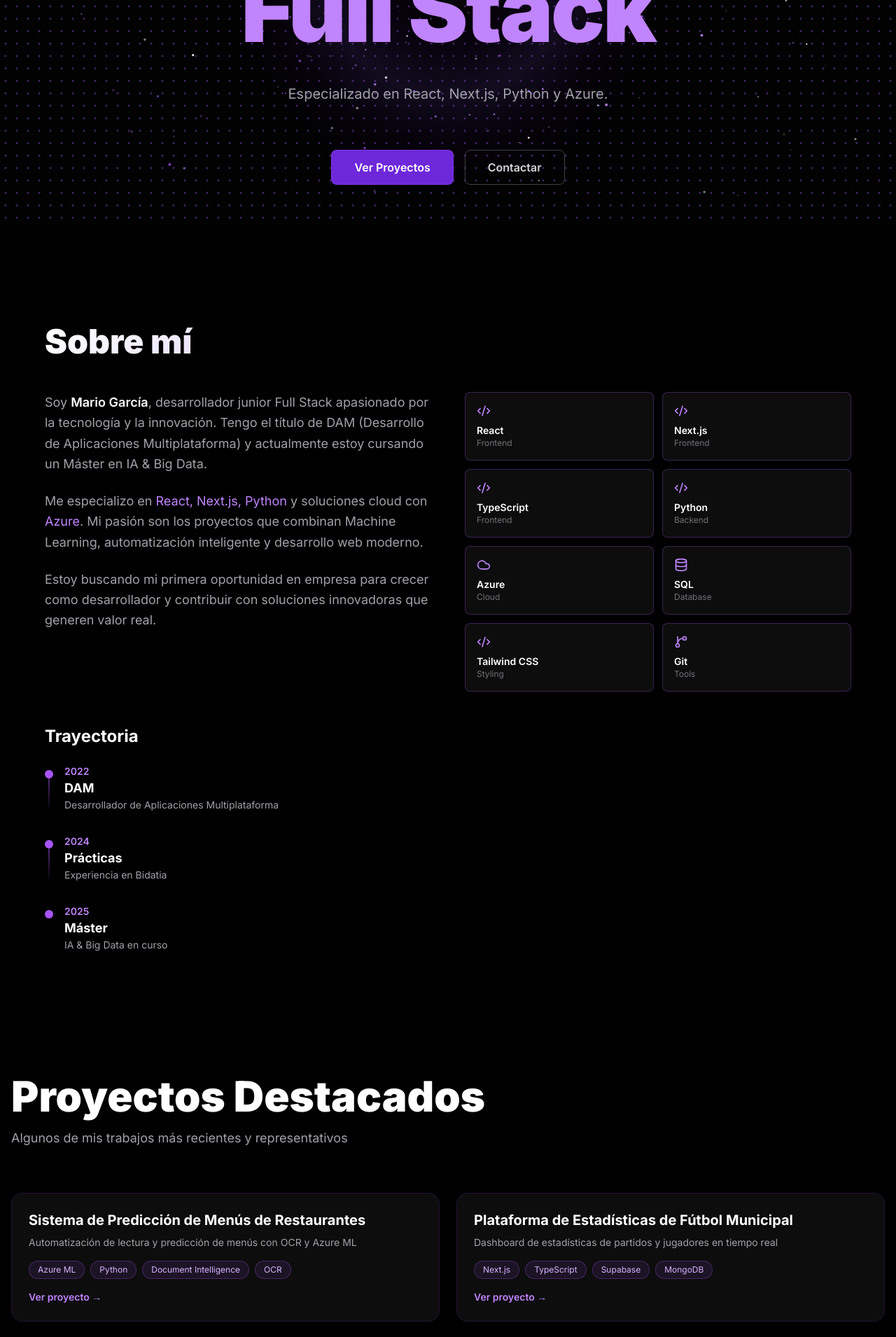
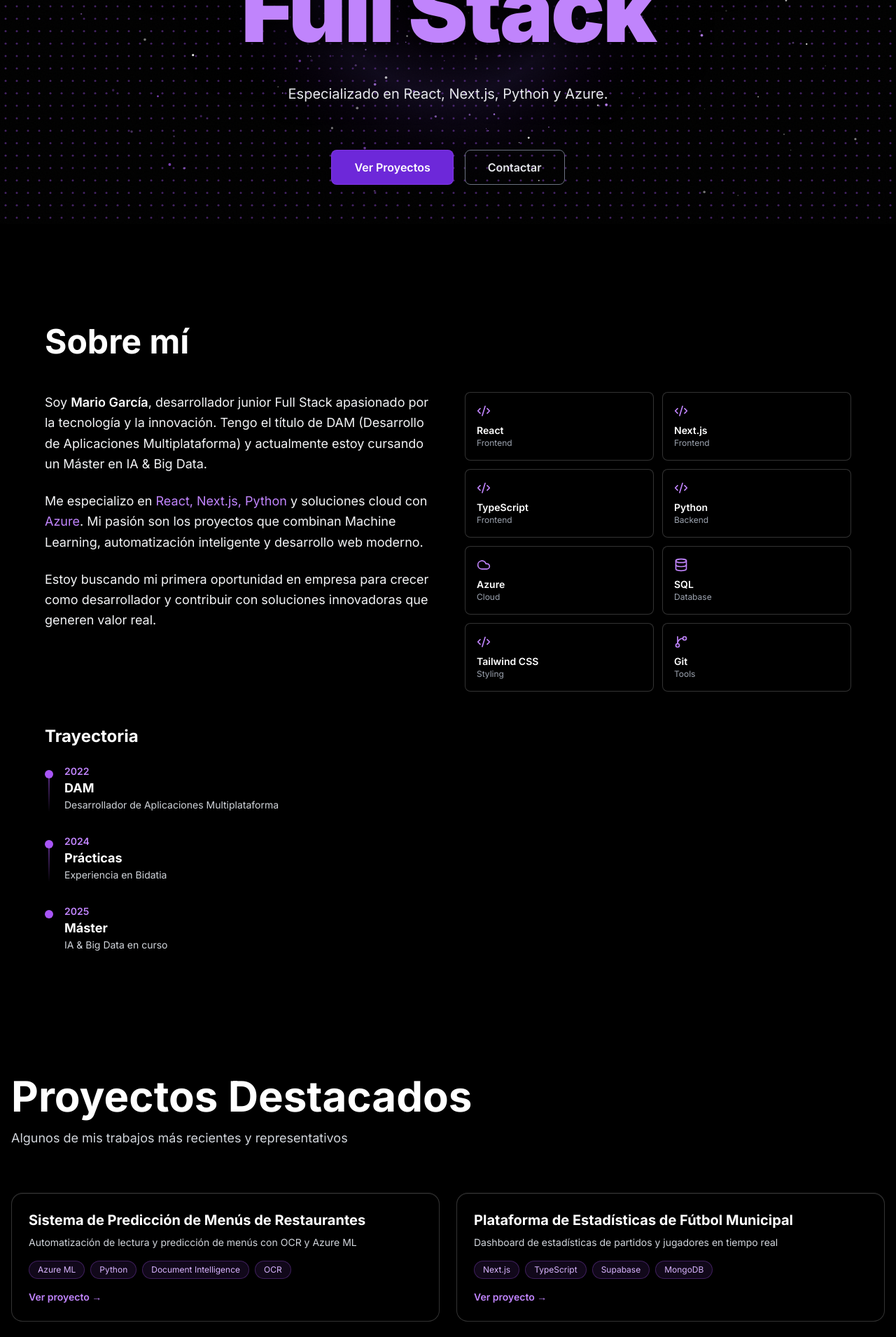
Before and after one commit to Mariioogrciia/portafolio, a Next.js app: page / in a window 1280 px wide. Shown: the part 480-2390 px from the top of the page at 70% size. Built offline with nearby package versions, Linux system fonts and the light colour scheme.

Commit message:
Mejora de fondo

```diff
--- a/app/components/AboutSection.tsx
+++ b/app/components/AboutSection.tsx
@@ -44,6 +44,7 @@ export function AboutSection() {
 
   return (
     <section id="about" className="relative w-full py-20 px-4 bg-transparent">
+      <div className="absolute inset-0 bg-black/30 backdrop-blur-[2px] -z-10 rounded-none" />
       <div className="max-w-6xl mx-auto">
         <motion.div
           className="space-y-12"
@@ -55,13 +56,8 @@ export function AboutSection() {
           {/* Header */}
           <motion.h2
             variants={itemVariants}
-            className="text-4xl md:text-5xl font-black"
-            style={{
-              background: 'linear-gradient(135deg, #ffffff 0%, #a78bfa 100%)',
-              WebkitBackgroundClip: 'text',
-              WebkitTextFillColor: 'transparent',
-              backgroundClip: 'text',
-            }}
+            className="text-4xl md:text-5xl font-bold text-white"
+            style={{ textShadow: "0 0 40px rgba(0,0,0,0.8)" }}
           >
             Sobre mí
           </motion.h2>
@@ -72,21 +68,21 @@ export function AboutSection() {
             <div className="space-y-6">
               <motion.p
                 variants={itemVariants}
-                className="text-zinc-400 text-lg leading-relaxed"
+                className="text-gray-100 text-lg leading-relaxed"
               >
                 Soy <span className="text-white font-semibold">Mario García</span>, desarrollador junior Full Stack apasionado por la tecnología y la innovación. Tengo el título de DAM (Desarrollo de Aplicaciones Multiplataforma) y actualmente estoy cursando un Máster en IA & Big Data.
               </motion.p>
 
               <motion.p
                 variants={itemVariants}
-                className="text-zinc-400 text-lg leading-relaxed"
+                className="text-gray-100 text-lg leading-relaxed"
               >
                 Me especializo en <span className="text-purple-400">React, Next.js, Python</span> y soluciones cloud con <span className="text-purple-400">Azure</span>. Mi pasión son los proyectos que combinan Machine Learning, automatización inteligente y desarrollo web moderno.
               </motion.p>
 
               <motion.p
                 variants={itemVariants}
-                className="text-zinc-400 text-lg leading-relaxed"
+                className="text-gray-100 text-lg leading-relaxed"
               >
                 Estoy buscando mi primera oportunidad en empresa para crecer como desarrollador y contribuir con soluciones innovadoras que generen valor real.
               </motion.p>
@@ -102,12 +98,12 @@ export function AboutSection() {
                 return (
                   <motion.div
                     key={skill.name}
-                    className="p-4 rounded-lg bg-white/5 border border-purple-500/30 hover:border-purple-400 hover:bg-white/10 transition-all duration-300 group"
+                    className="p-4 rounded-lg bg-black/70 backdrop-blur-md border border-white/20 hover:border-purple-400 hover:bg-black/80 transition-all duration-300 group"
                     whileHover={{ y: -2, boxShadow: '0 0 20px rgba(168, 85, 247, 0.1)' }}
                   >
                     <Icon className="w-5 h-5 text-purple-400 mb-2 group-hover:scale-110 transition-transform" />
                     <p className="text-sm font-semibold text-white">{skill.name}</p>
-                    <p className="text-xs text-zinc-500">{skill.category}</p>
+                    <p className="text-xs text-gray-400">{skill.category}</p>
                   </motion.div>
                 )
               })}
@@ -138,7 +134,7 @@ export function AboutSection() {
                   <div className="pb-4">
                     <p className="text-sm font-semibold text-purple-400">{item.year}</p>
                     <p className="text-lg font-bold text-white">{item.title}</p>
-                    <p className="text-sm text-zinc-400">{item.description}</p>
+                    <p className="text-sm text-gray-300">{item.description}</p>
                   </div>
                 </motion.div>
               ))}
--- a/app/components/Footer.tsx
+++ b/app/components/Footer.tsx
@@ -36,7 +36,7 @@ export function Footer() {
           {/* Main text */}
           <motion.p
             variants={itemVariants}
-            className="text-center text-zinc-400 text-sm"
+            className="text-center text-gray-300 text-sm"
           >
             Mario García © {currentYear} · Hecho con Next.js y{' '}
             <span className="text-amber-600">☕</span>
@@ -51,7 +51,7 @@ export function Footer() {
               href="https://github.com/Mariioogrciia"
               target="_blank"
               rel="noopener noreferrer"
-              className="text-zinc-400 hover:text-purple-400 transition-colors duration-300 focus-visible:outline-2 focus-visible:outline-purple-500 rounded-lg p-2"
+              className="text-gray-300 hover:text-purple-400 transition-colors duration-300 focus-visible:outline-2 focus-visible:outline-purple-500 rounded-lg p-2"
               aria-label="GitHub"
               whileHover={{ scale: 1.2 }}
               whileTap={{ scale: 0.95 }}
@@ -63,7 +63,7 @@ export function Footer() {
               href="https://linkedin.com/in/mario-garcía"
               target="_blank"
               rel="noopener noreferrer"
-              className="text-zinc-400 hover:text-blue-400 transition-colors duration-300 focus-visible:outline-2 focus-visible:outline-blue-500 rounded-lg p-2"
+              className="text-gray-300 hover:text-blue-400 transition-colors duration-300 focus-visible:outline-2 focus-visible:outline-blue-500 rounded-lg p-2"
               aria-label="LinkedIn"
               whileHover={{ scale: 1.2 }}
               whileTap={{ scale: 0.95 }}
@@ -75,7 +75,7 @@ export function Footer() {
           {/* Tech stack text */}
           <motion.p
             variants={itemVariants}
-            className="text-center text-zinc-600 text-xs"
+            className="text-center text-gray-400 text-xs"
           >
             Diseñado y desarrollado con Next.js, Tailwind CSS y Framer Motion
           </motion.p>
--- a/app/components/HeroSection.tsx
+++ b/app/components/HeroSection.tsx
@@ -59,7 +59,7 @@ export function HeroSection() {
             transition={{ duration: 0.6, delay: 0 }}
             className="mb-8"
           >
-            <div className="inline-flex items-center gap-2 px-4 py-2 rounded-full bg-purple-500/10 border border-purple-700/30">
+            <div className="inline-flex items-center gap-2 px-4 py-2 rounded-full bg-black/70 backdrop-blur-sm border border-purple-500/60">
               <motion.div
                 className="w-2 h-2 rounded-full bg-green-500"
                 animate={{ scale: [1, 1.5, 1], opacity: [1, 0.5, 1] }}
@@ -75,6 +75,7 @@ export function HeroSection() {
             animate={{ opacity: 1, y: 0 }}
             transition={{ duration: 0.8, delay: 0.2, ease: 'easeOut' }}
             className="text-7xl sm:text-8xl md:text-9xl font-black text-center text-white leading-none tracking-tight mb-6"
+            style={{ textShadow: "0 0 80px rgba(0,0,0,1), 0 2px 20px rgba(0,0,0,0.9)" }}
           >
             Desarrollador<br />
             <span className="text-purple-400">Full Stack</span>
@@ -87,7 +88,7 @@ export function HeroSection() {
             transition={{ duration: 0.6, delay: 0.4 }}
             className="mb-12 min-h-16 flex items-center justify-center"
           >
-            <p className="text-lg md:text-xl text-zinc-400 max-w-2xl mx-auto leading-relaxed">
+            <p className="text-lg md:text-xl text-gray-200 max-w-2xl mx-auto leading-relaxed" style={{ textShadow: "0 0 40px rgba(0,0,0,0.8)" }}>
               {displayedText}
               {cursorVisible && <span className="animate-pulse">|</span>}
             </p>
@@ -114,7 +115,7 @@ export function HeroSection() {
 
             <motion.a
               href="#contact"
-              className="px-8 py-3 border border-zinc-700 text-zinc-300 font-semibold rounded-lg hover:border-purple-500/50 hover:text-purple-300 transition-colors duration-300 focus-visible:outline-2 focus-visible:outline-offset-2 focus-visible:outline-purple-500"
+              className="px-8 py-3 border border-gray-500 text-gray-200 font-semibold rounded-lg hover:border-purple-500/50 hover:text-white transition-colors duration-300 focus-visible:outline-2 focus-visible:outline-offset-2 focus-visible:outline-purple-500"
               whileHover={{ scale: 1.05 }}
               whileTap={{ scale: 0.95 }}
               aria-label="Ir a contacto"
--- a/app/components/ProjectsParallaxSection.tsx
+++ b/app/components/ProjectsParallaxSection.tsx
@@ -36,12 +36,13 @@ const projects = [
 export function ProjectsGrid() {
   return (
     <section id="projects" className="relative py-20 px-4 bg-transparent z-10">
+      <div className="absolute inset-0 bg-black/30 backdrop-blur-[2px] -z-10 rounded-none" />
       <div className="max-w-7xl mx-auto">
         <div className="mb-16">
-          <h2 className="text-4xl md:text-5xl lg:text-6xl font-black text-white mb-4">
+          <h2 className="text-4xl md:text-5xl lg:text-6xl font-bold text-white mb-4" style={{ textShadow: "0 0 40px rgba(0,0,0,0.8)" }}>
             Proyectos Destacados
           </h2>
-          <p className="text-zinc-400 text-lg">
+          <p className="text-gray-300 text-lg">
             Algunos de mis trabajos más recientes y representativos
           </p>
         </div>
@@ -55,7 +56,8 @@ export function ProjectsGrid() {
               whileInView={{ opacity: 1, y: 0 }}
               transition={{ duration: 0.5, delay: index * 0.1 }}
               viewport={{ once: true }}
-              className="group relative p-6 rounded-2xl bg-[#0d0d0d] border border-purple-900/30 hover:border-purple-500/50 transition-all duration-300 overflow-hidden cursor-pointer"
+              className="group relative p-6 rounded-2xl bg-black/70 backdrop-blur-md border border-white/20 hover:border-purple-400 transition-all duration-300 overflow-hidden cursor-pointer"
+              style={{ boxShadow: "0 4px 24px rgba(0,0,0,0.6), inset 0 1px 0 rgba(255,255,255,0.08)" }}
             >
               {/* Línea de gradiente morado en el top */}
               <div className="absolute top-0 left-0 right-0 h-px bg-gradient-to-r from-transparent via-purple-500 to-transparent opacity-0 group-hover:opacity-100 transition-opacity duration-300" />
@@ -65,7 +67,7 @@ export function ProjectsGrid() {
 
               <div className="relative z-10 group-hover:scale-105 transition-transform duration-300">
                 <h3 className="text-xl font-bold text-white mb-2">{project.title}</h3>
-                <p className="text-zinc-400 text-sm mb-4">{project.description}</p>
+                <p className="text-gray-300 text-sm mb-4">{project.description}</p>
 
                 {/* Tags */}
                 <div className="flex flex-wrap gap-2 mb-4">
```
Also changed, not shown: app/components/CertificationsSection.tsx (+12 -15 lines), app/components/ContactSectionNew.tsx (+10 -8 lines), app/components/HorizontalTimeline.tsx (+6 -4 lines).
